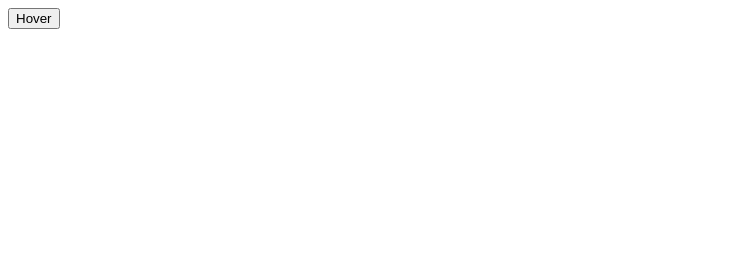
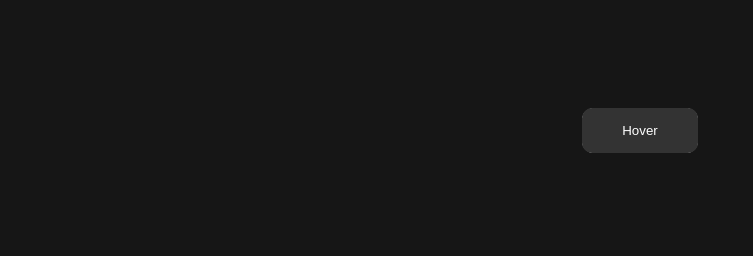
Before and after one commit to COMRADE040/css-hover-effect, a plain HTML site: page index.html in a window 1280 px wide. Shown: the whole page, without its empty margins (0-753 px from the left). Drawn offline with Linux system fonts and the light colour scheme.

Commit message:
second commit

```diff
--- a/index.html
+++ b/index.html
@@ -4,8 +4,9 @@
     <meta charset="UTF-8">
     <meta name="viewport" content="width=device-width, initial-scale=1.0">
     <title>Advanced Hover Effect</title>
+    <link rel="stylesheet" href="style.css">
 </head>
 <body>
-    <button>Hover</button>
+    <button class="btn">Hover</button>
 </body>
 </html>
--- /dev/null
+++ b/style.css
@@ -0,0 +1,73 @@
+html, body {
+  display: flex;
+  justify-content: center;
+  align-items: center;
+  background-color: #161616;
+  overflow: hidden;
+  /* transform: scale(1.5); */
+}
+
+/* button */
+.btn {
+  margin: 100px;
+  padding: 15px 40px;
+  border: none;
+  outline: none;
+  color: #FFF;
+  cursor: pointer;
+  position: relative;
+  z-index: 0;
+  border-radius: 12px;
+}
+.btn::after {
+  content: "";
+  z-index: -1;
+  position: absolute;
+  width: 100%;
+  height: 100%;
+  background-color: #333;
+  left: 0;
+  top: 0;
+  border-radius: 10px;
+}
+/* glow */
+.btn::before {
+  content: "";
+  background: linear-gradient(
+    45deg,
+    #FF0000, #FF7300, #FFFB00, #48FF00,
+    #00FFD5, #002BFF, #FF00C8, #FF0000
+  );
+  position: absolute;
+  top: -2px;
+  left: -2px;
+  background-size: 600%;
+  z-index: -1;
+  width: calc(100% + 4px);
+  height:  calc(100% + 4px);
+  filter: blur(8px);
+  animation: glowing 20s linear infinite;
+  transition: opacity .3s ease-in-out;
+  border-radius: 10px;
+  opacity: 0;
+}
+
+@keyframes glowing {
+  0% {background-position: 0 0;}
+  50% {background-position: 100% 0;}
+  100% {background-position: 0 0;}
+}
+
+/* hover */
+.btn:hover::before {
+  opacity: 1;
+}
+
+.btn:active:after {
+  background: transparent;
+}
+
+.btn:active {
+  color: #000;
+  font-weight: bold;
+}
```
